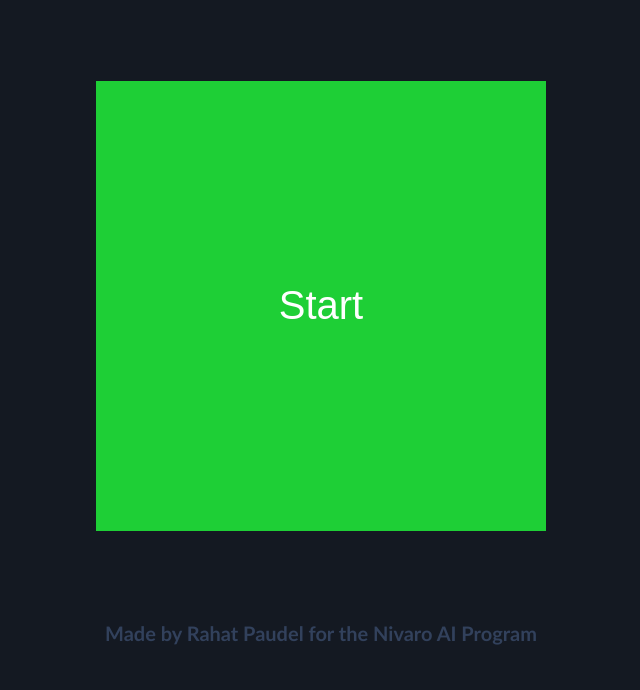
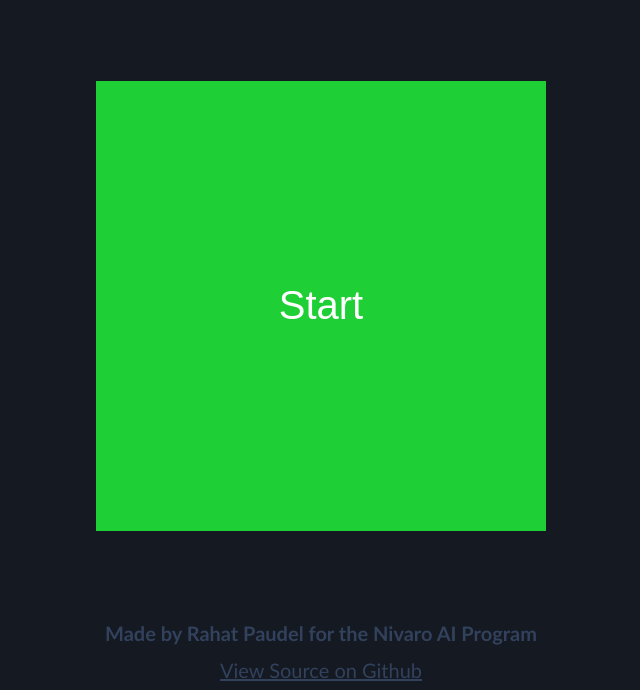
Before and after one commit to rahatpaudel/home, a plain HTML site: page index.html in a window 1280 px wide. Shown: the part 163-853 px from the top of the page, without its empty margins (319-959 px from the left). Before the commit the page ends 821 px from the top, so only its background shows below. Drawn offline with Linux system fonts and the light colour scheme.

Commit message:
Update index.html

```diff
--- a/index.html
+++ b/index.html
@@ -10,6 +10,7 @@
     <button class="button button-2" id="button-2">Wait for red color</button>
     <button class="button button-3" id="button-3">Start</button>
     <h1 class="footer">Made by Rahat Paudel for the Nivaro AI Program</h1>
+    <a href="https://github.com/rahatpaudel/home" class="footer">View Source on Github</a>
     <script src="script.js"></script>
 </body>
 </html>
```
